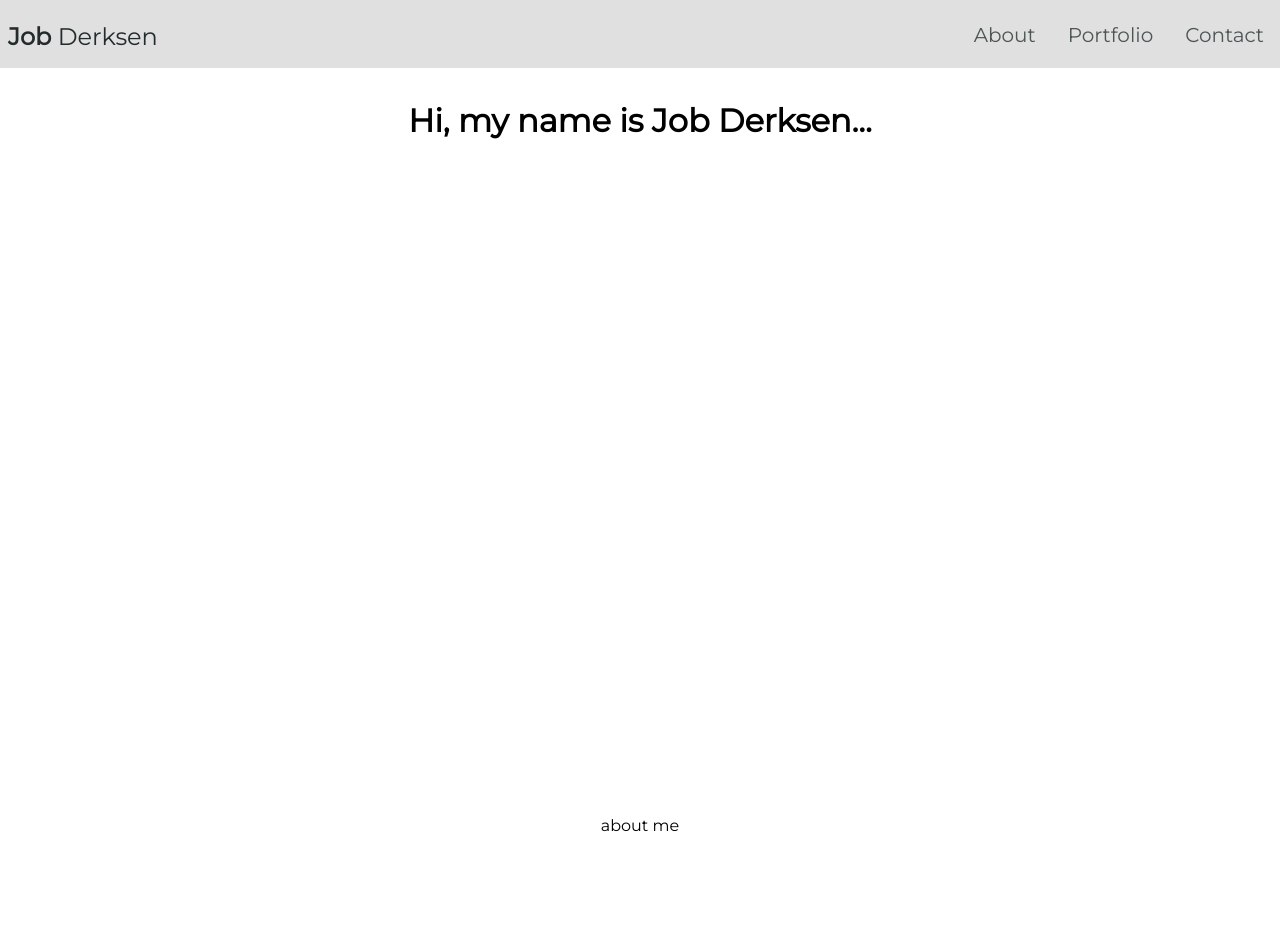
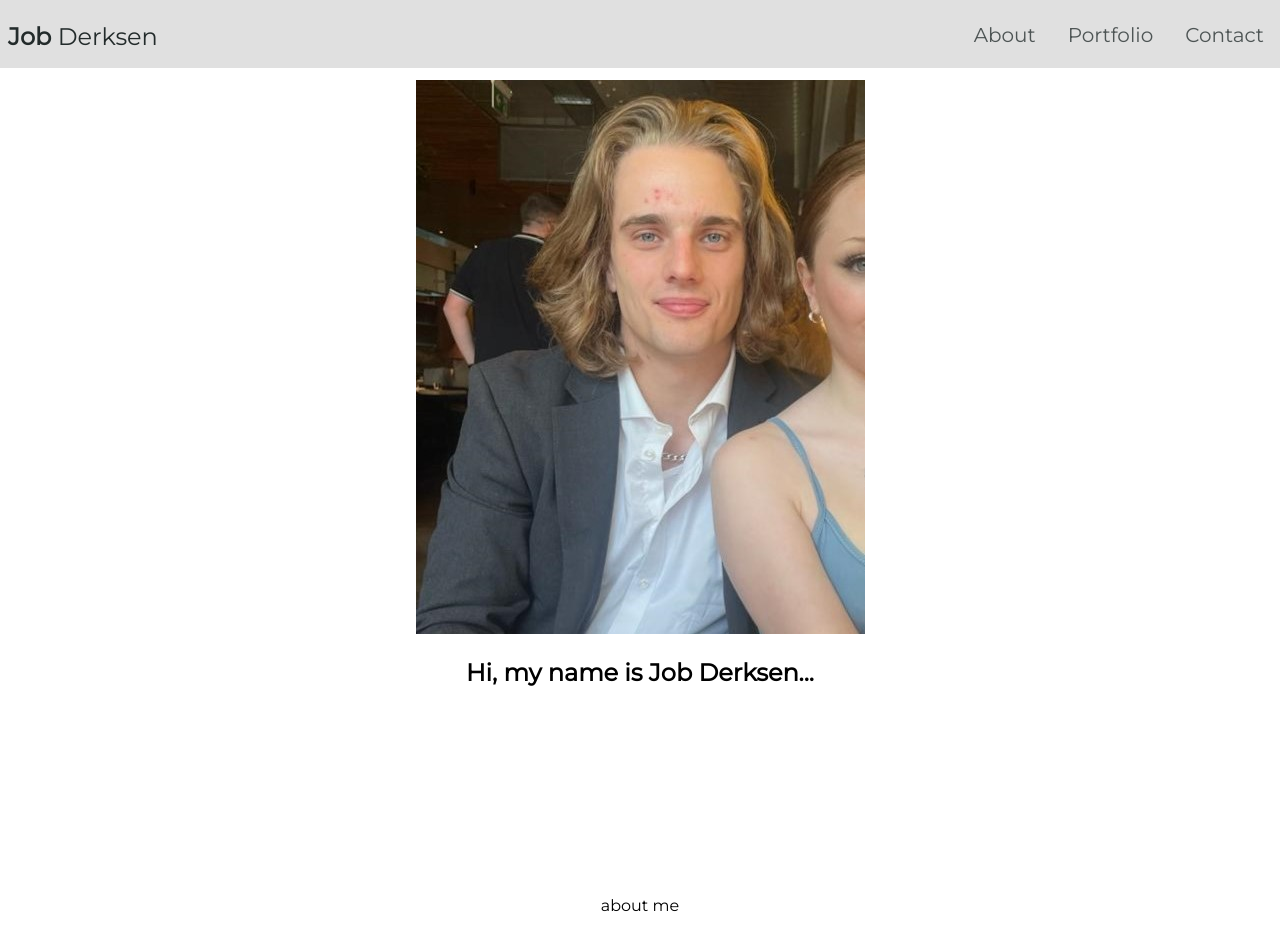
Before and after one commit to JobDerksen/cv_website, a Next.js app: page / in a window 1280 px wide. Shown: the top 950 px of the page. Built offline with nearby package versions, Linux system fonts and the light colour scheme.

Commit message:
added image - need to test something

```diff
--- a/src/components/contactForm/contactForm.jsx
+++ b/src/components/contactForm/contactForm.jsx
@@ -11,6 +11,9 @@ export default function ContactForm() {
     const [errorRecipient, setErrorRecipient] = useState(false)
     const [errorEmail, setErrorEmail] = useState(false);
     const [errorMessage, setErrorMessage] = useState(false);
+
+    const [loading, setLoading] = useState(false);
+
     async function handleSubmit(event) {
         event.preventDefault();
 
@@ -38,6 +41,9 @@ export default function ContactForm() {
         }
 
         if(isValid){
+            try {
+                setLoading(true);
+
                 const formData = new FormData();
                 formData.append("name", recipient);
                 formData.append("company", company);
@@ -67,6 +73,9 @@ export default function ContactForm() {
                     setErrorEmail(false);
                     setErrorMessage(false);
                 }
+            } finally {
+                setLoading(false);
+            }
         }
     }
 
@@ -79,7 +88,7 @@ export default function ContactForm() {
                             [styles['input_container']]:!errorRecipient,
                             [styles['input_container_error']]:errorRecipient,
                         })}>
-                            <input type="text" value={recipient} onChange={(e) => setRecipient(e.target.value)}/>
+                            <input type="text" value={recipient} onChange={(e) => setRecipient(e.target.value)} onClick={() => setErrorRecipient(false)}/>
                             <label className={clsx({[styles['filled']]:recipient})} htmlFor={"name"}>
                                 Name
                             </label>
@@ -89,7 +98,7 @@ export default function ContactForm() {
                         [styles['input_container']]: !errorEmail,
                         [styles['input_container_error']]: errorEmail,
                     })}>
-                        <input type="email" value={email} onChange={(e) => setEmail(e.target.value)}/>
+                        <input type="email" value={email} onChange={(e) => setEmail(e.target.value)} onClick={() => setErrorEmail(false)}/>
                         <label className={clsx({[styles['filled']]: email})} htmlFor={"email"}>
                             Email
                         </label>
@@ -110,12 +119,15 @@ export default function ContactForm() {
                              name="message"
                              value={message}
                              onChange={(e) => setMessage(e.target.value)}
+                             onClick={() => setErrorMessage(false)}
                          />
                         <label className={clsx({[styles['filled']]: message})} htmlFor={"message"}>
                             Message
                         </label>
                     </div>
-                    <button className={styles.button} type="submit">Say Hello!</button>
+                    <button className={styles.button} type="submit" disabled={loading}>
+                        {loading ?  'sending...' : 'Say Hello!'}
+                    </button>
                 </form>
             </div>
         </>
--- a/src/components/contactForm/contactForm.module.scss
+++ b/src/components/contactForm/contactForm.module.scss
@@ -55,7 +55,7 @@
   transition: 200ms cubic-bezier(0, 0, 0.2, 1) 0ms;
   color: #4e5555;
   left: 16px;
-  top: -8px;
+  top: -0.6rem;
 }
 
 .input_container input {
--- a/src/components/navigation/Navigation.tsx
+++ b/src/components/navigation/Navigation.tsx
@@ -76,7 +76,7 @@ export const Navigation = (): React.JSX.Element => {
                                     activeClass={styles.nav_links_active}
                                     spy={true}
                                     smooth={true}
-                                    offset={-50}
+                                    offset={-48}
                                     duration={500}
                                     onClick={linkSelected}
                                 >
@@ -105,7 +105,7 @@ export const Navigation = (): React.JSX.Element => {
                                     activeClass={styles.nav_links_active}
                                     spy={true}
                                     smooth={true}
-                                    offset={-15}
+                                    offset={-20}
                                     duration={500}
                                     onClick={linkSelected}
                                 >
--- a/src/pages/home.tsx
+++ b/src/pages/home.tsx
@@ -1,5 +1,10 @@
 import Head from "next/head";
 import React from "react";
+import Image from 'next/image'
+import styles from '@/styles/Home.module.scss'
+// @ts-ignore
+import beatifulMe from '../assets/jpgs/me/me.JPG'
+
 const Home: React.FC = () => {
     return (
         <div className='pageContainerHome' id='/'>
@@ -10,7 +15,13 @@ const Home: React.FC = () => {
                 <link rel="icon" href="/favicon.ico"/>
             </Head>
             <div className='content'>
-                <h1>Hi, my name is Job Derksen...</h1>
+                <Image
+                    className={styles.image}
+                    src={beatifulMe}
+                    alt='Photo of me (Job Derksen)'
+                    priority={true}
+                />
+                <h2>Hi, my name is Job Derksen...</h2>
             </div>
         </div>
     );
--- /dev/null
+++ b/src/styles/Home.module.scss
@@ -0,0 +1,6 @@
+.image {
+  @media (max-width: 800px) {
+    width: 81vw;
+    height: 100vw;
+  }
+}
--- a/src/styles/globals.scss
+++ b/src/styles/globals.scss
@@ -27,7 +27,7 @@ h1,h2,h3,h4,h5,h6,p
 }
 
 .pageContainerHome {
-  min-height: 90vh;
+  min-height: 100vh;
   padding-top: 5rem;
 }
 
```
Also changed, not shown: src/assets/jpgs/me/20230910_134220_IMG_0583.JPG (added), src/assets/jpgs/me/me.JPG (added), src/styles/Home.module.css (added). Lines whose indentation alone changed are shown as unchanged.
